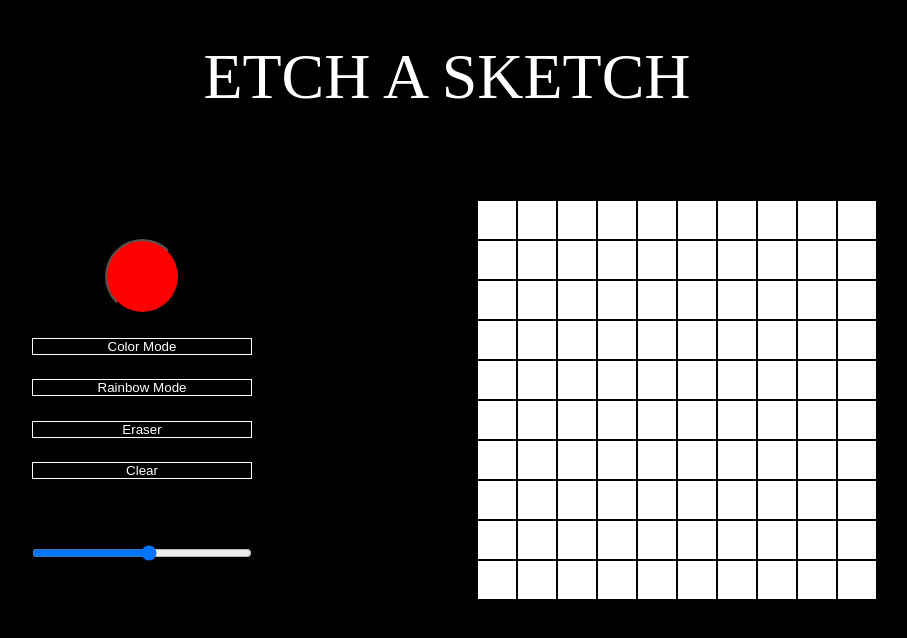
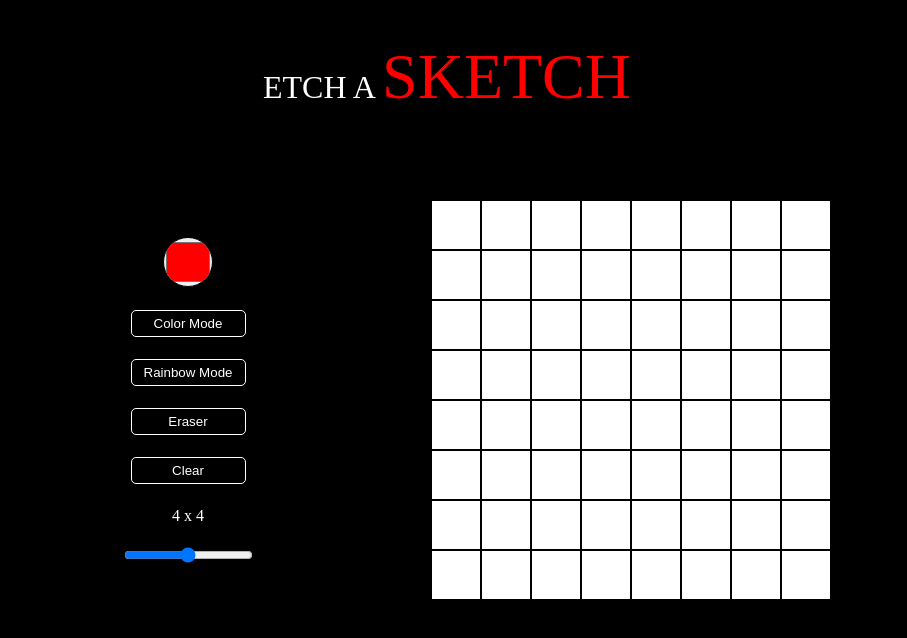
Before and after one commit to MarioMilosevic/Etch-A-Sketch, a website built with Vite: page index.html in a window 1280 px wide. Shown: the whole page, without its empty margins (193-1100 px from the left). Built offline with nearby package versions, Linux system fonts and the light colour scheme.

Commit message:
Add color picker

```diff
--- a/helpers.js
+++ b/helpers.js
@@ -3,10 +3,7 @@ export const displayGrid = (root, n) => {
     const div = document.createElement("div");
     root.appendChild(div);
     fillGrid(root, div, n);
-    div.addEventListener("mouseover", function () {
-      console.log("nesto");
-      div.style.backgroundColor = 'red'
-    });
+    fillDivs(div)
   }
 };
 
@@ -15,6 +12,9 @@ const fillGrid = (main, divs, n) => {
   divs.style.border = "1px solid black";
 };
 
-const fillDivs = () => {
-
+const fillDivs = (element) => {
+    element.addEventListener("mouseover", function () {
+        console.log("nesto");
+        element.style.backgroundColor = 'red'
+      });
 }
--- a/index.html
+++ b/index.html
@@ -7,16 +7,16 @@
     <title>Etch A Sketch</title>
   </head>
   <body>
-    <header>ETCH A SKETCH</header>
+    <header>ETCH A <span>SKETCH</span></header>
     <div class="main">
       <div class="controler">
-        <button class="circleBtn"></button>
-        <button class="btn">Color Mode</button>
-        <button class="btn">Rainbow Mode</button>
-        <button class="btn eraserBtn">Eraser</button>
-        <button class="btn">Clear</button>
-        <p>4 X 4</p>
-        <input type="range" min="4" max="64" step="4" />
+        <input type="color" value="#ff0000" id="circleBtn" class="circleBtn" />
+        <button id="colorModeBtn" class="btn">Color Mode</button>
+        <button id="rainbowModeBtn" class="btn">Rainbow Mode</button>
+        <button id="eraserBtn" class="btn eraserBtn">Eraser</button>
+        <button id="clearBtn" class="btn">Clear</button>
+        <p class="numberRange">4 x 4</p>
+        <input type="range" min="4" max="64" step="1" />
       </div>
       <div id="app" class="root"></div>
     </div>
--- a/main.js
+++ b/main.js
@@ -1,18 +1,11 @@
 "use strict";
+import { displayGrid } from "./helpers";
 const app = document.querySelector("#app");
-import { displayGrid } from "./helpers";
+const circleBtn = document.querySelector('#circleBtn')
+const colorModeBtn = document.querySelector('#colorModeBtn')
+const rainbowModeBtn = document.querySelector('#rainbowModeBtn')
+const eraserBtn = document.querySelector('#eraserBtn')
+const clearBtn = document.querySelector('#clearBtn')
+const numberRange = document.querySelector('.numberRange')
 
-displayGrid(app, 10);
-
-// app.addEventListener('click',function(e){
-//   console.log('radi');
-//   const target = e.target;
-//   target.backgroundColor = 'red'
-//   console.log(target);
-// })
-
-// app.addEventListener('mouseover', function(e){
-// const target = e.target;
-// console.log(target);
-// target.backgroundColor = '#fff'
-// })
+displayGrid(app, 8);
--- a/style.css
+++ b/style.css
@@ -12,19 +12,24 @@ body {
 
 header {
   position: absolute;
-  font-size: 4rem;
+  font-size: 2rem;
   color: white;
   top: 5%;
   left: 50%;
   transform: translateX(-50%);
   text-align: center;
 }
+header span {
+  color: red;
+  font-size: 4rem;
+}
 
 .main {
+  margin: 0 auto;
   display: flex;
-  justify-content: space-evenly;
+  justify-content: space-between;
   align-items: center;
-  width: 100%;
+  width: 60%;
   height: 100%;
 }
 
@@ -32,7 +37,7 @@ header {
   display: flex;
   padding: 15px;
   justify-content: space-evenly;
-  align-items: stretch;
+  align-items: center;
   flex-direction: column;
   width: 250px;
   height: 400px;
@@ -52,12 +57,27 @@ header {
   color: white;
   background-color: black;
   border: 1px solid white;
+  width: 115px;
+  border-radius: 5px;
+  padding: 5px;
 }
 
 .circleBtn {
-  align-self: center;
+  border-radius: 50px;
+  width: 50px;
+  height: 50px;
+  /* align-self: center;
   background-color: red;
   width: 75px;
   height: 75px;
-  border-radius: 50px;
+  border-radius: 50px; */
 }
+
+.numberRange {
+  color: white;
+}
+
+.selected {
+  color: black;
+  background-color: white;
+}
```
